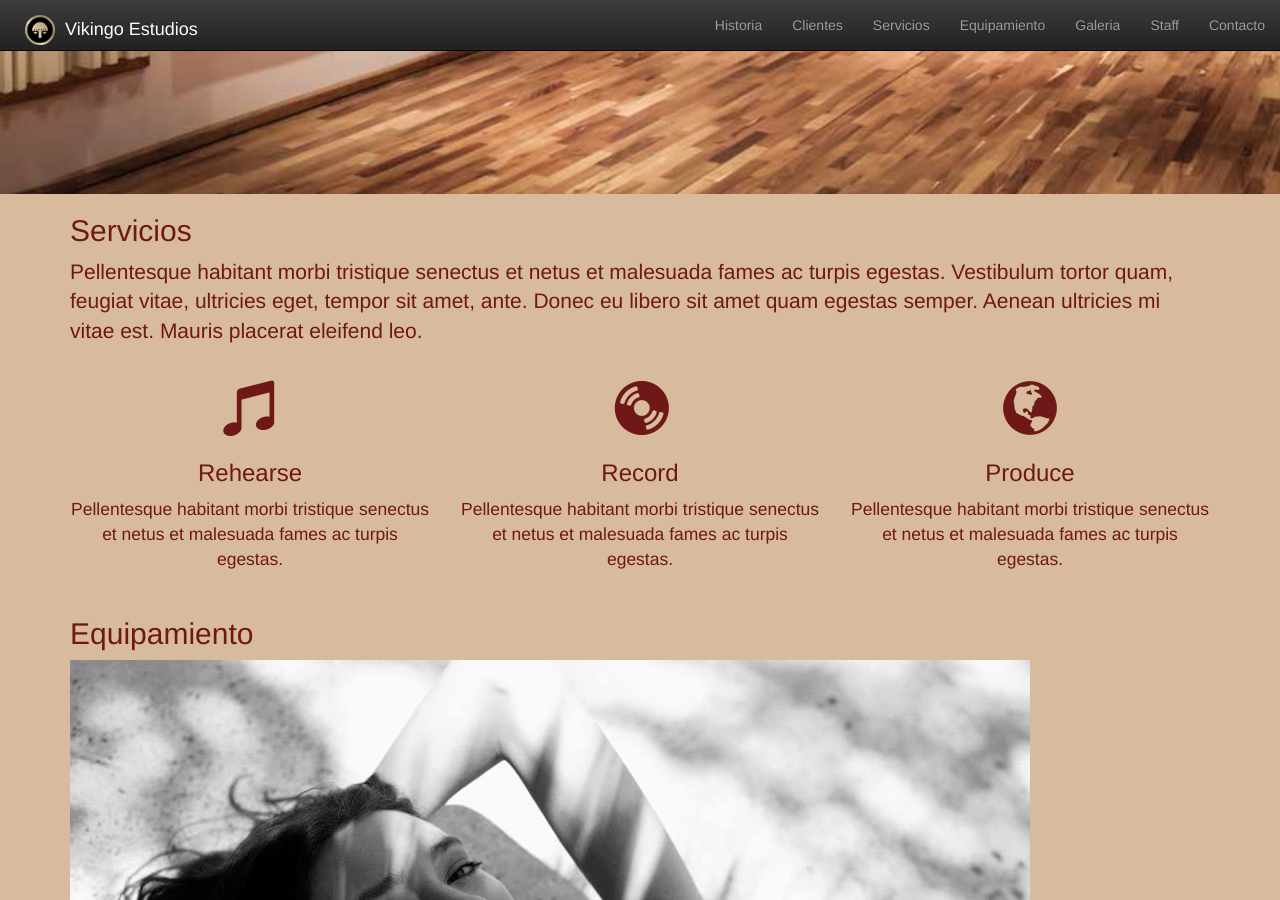
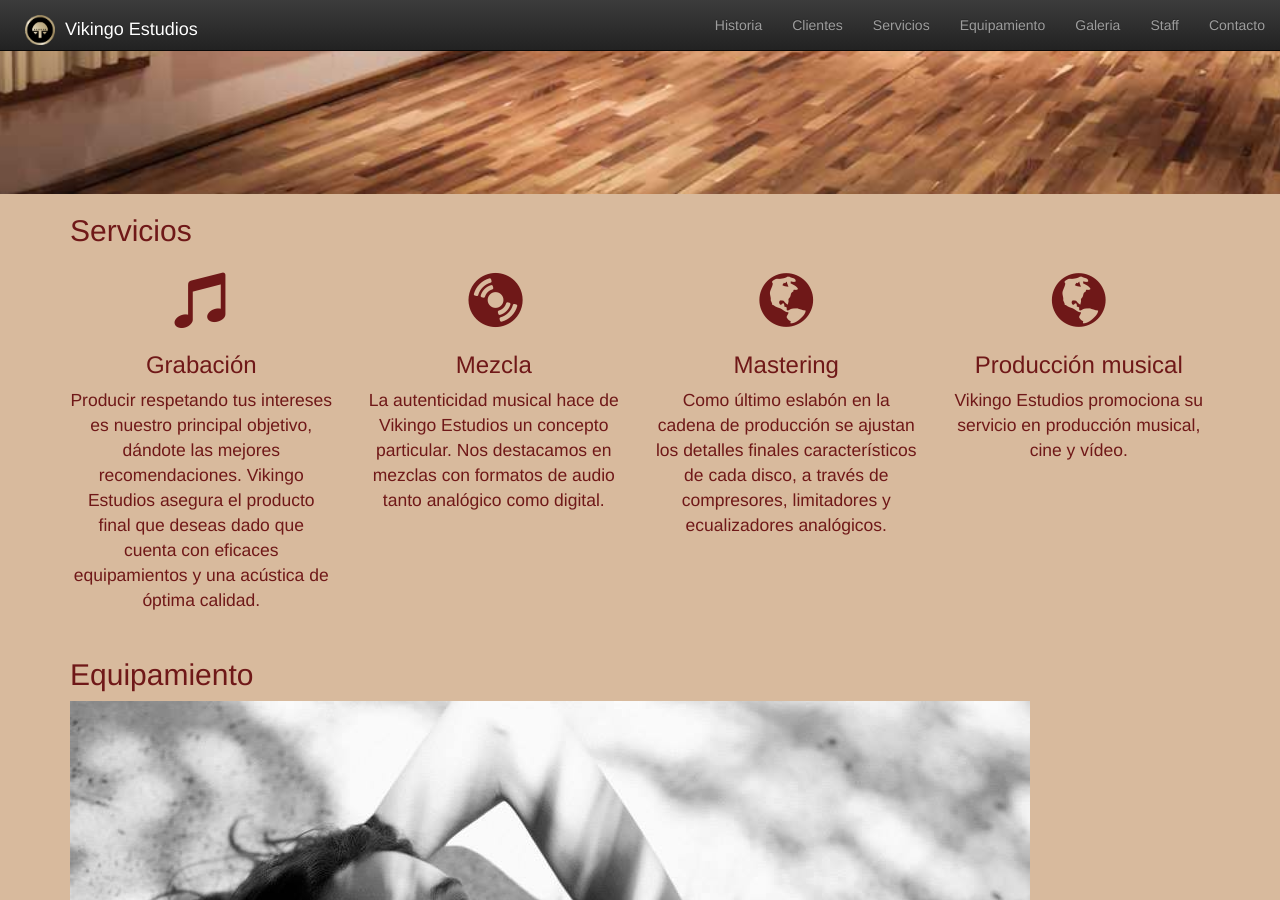
Before and after one commit to ryan258/vikingo, a Jekyll site: the page built from index.html, in a window 1280 px wide and 900 px high, scrolled down 756 px. Built offline with Jekyll 4.4.1, drawn with Linux system fonts in a browser that asks for light colours; nearby versions of some CDN libraries.

Commit message:
update servicios content

```diff
--- a/index.html
+++ b/index.html
@@ -1,5 +1,6 @@
 ---
 layout: default
+title: De Los Siete Mares
 ---
 
 
@@ -21,24 +22,28 @@ layout: default
 		<div class="row">
 			<div class="col-md-12">
 				<h2>Servicios</h2>
-				<p class="lead">Pellentesque habitant morbi tristique senectus et netus et malesuada fames ac turpis egestas. Vestibulum tortor quam, feugiat vitae, ultricies eget, tempor sit amet, ante. Donec eu libero sit amet quam egestas semper. Aenean ultricies mi vitae est. Mauris placerat eleifend leo.</p>
 			</div>
 		</div>
 		<div class="row text-center">
-			<div class="col-md-4">
+			<div class="col-md-3">
 				<div><span class="glyphicon glyphicon-music"></span></div>
-				<h3>Rehearse</h3>
-				<p>Pellentesque habitant morbi tristique senectus et netus et malesuada fames ac turpis egestas.</p>
+				<h3>Grabación</h3>
+				<p>Producir respetando tus intereses es nuestro principal objetivo, dándote las mejores recomendaciones. Vikingo Estudios asegura el producto final que deseas dado que cuenta con eficaces equipamientos y una acústica de óptima calidad.</p>
 			</div>
-			<div class="col-md-4">
+			<div class="col-md-3">
 				<div><span class="glyphicon glyphicon-cd"></span></div>
-				<h3>Record</h3>
-				<p>Pellentesque habitant morbi tristique senectus et netus et malesuada fames ac turpis egestas.</p>
+				<h3>Mezcla</h3>
+				<p>La autenticidad musical hace de Vikingo Estudios un concepto particular. Nos destacamos en mezclas con formatos de audio tanto analógico como digital.</p>
 			</div>
-			<div class="col-md-4">
+			<div class="col-md-3">
 				<div><span class="glyphicon glyphicon-globe"></span></div>
-				<h3>Produce</h3>
-				<p>Pellentesque habitant morbi tristique senectus et netus et malesuada fames ac turpis egestas.</p>
+				<h3>Mastering</h3>
+				<p>Como último eslabón en la cadena de producción se ajustan los detalles finales característicos de cada disco, a través de compresores, limitadores y ecualizadores analógicos.</p>
+			</div>
+			<div class="col-md-3">
+				<div><span class="glyphicon glyphicon-globe"></span></div>
+				<h3>Producción musical</h3>
+				<p>Vikingo Estudios promociona su servicio en producción musical,  cine y  vídeo.</p>
 			</div>
 		</div>
 	</div>
```
Also changed, not shown: servicios/indexbefore.html (renamed from servicios/index.html).
